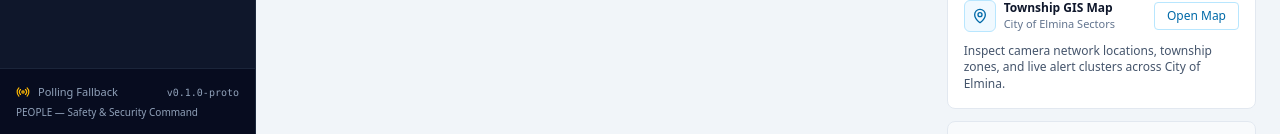
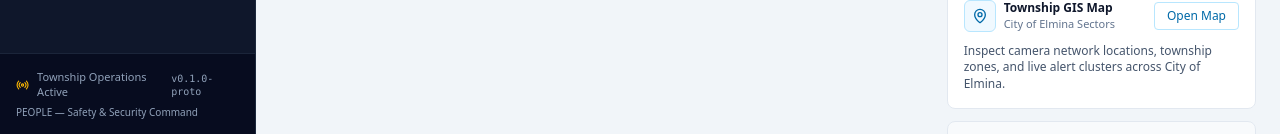
Before and after one commit to ado0330/SimeDarbyAIDetector, a Next.js app in the folder frontend/: page / in a window 1280 px wide. Shown: the part 666-800 px from the top of the page. Built offline with nearby package versions, Linux system fonts and the light colour scheme; no server answers.

Commit message:
fix: ensure operational status and clean UI display on cloud deployment

```diff
--- a/frontend/src/components/layout/Sidebar.tsx
+++ b/frontend/src/components/layout/Sidebar.tsx
@@ -119,7 +119,7 @@ export function Sidebar({
           <div className="flex items-center space-x-2">
             <Radio className={cn("w-3.5 h-3.5", isStreamConnected ? "text-emerald-400 animate-pulse" : "text-amber-400")} />
             <span className="text-[11px]">
-              {isStreamConnected ? "Live Feed (SSE)" : "Polling Fallback"}
+              {isStreamConnected ? "Live Feed (SSE)" : "Township Operations Active"}
             </span>
           </div>
           <span className="text-[10px] font-mono text-slate-400">v0.1.0-proto</span>
```
